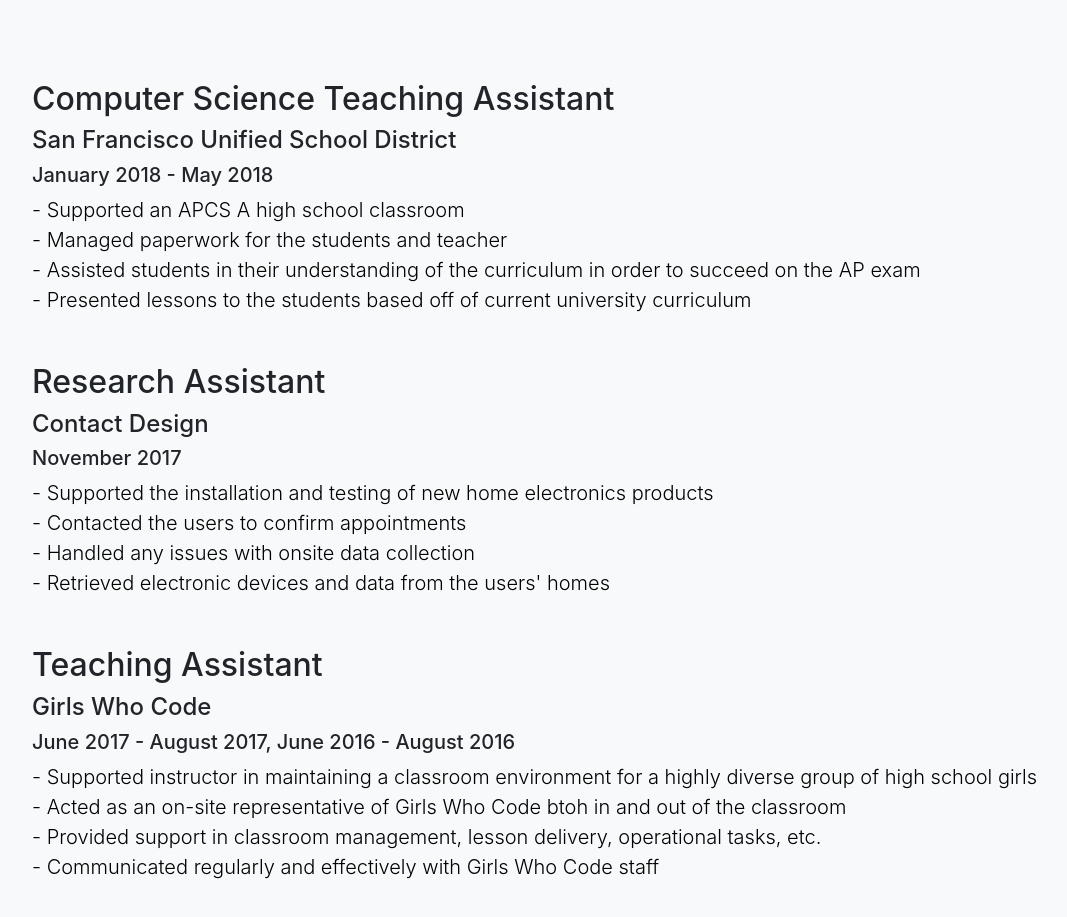
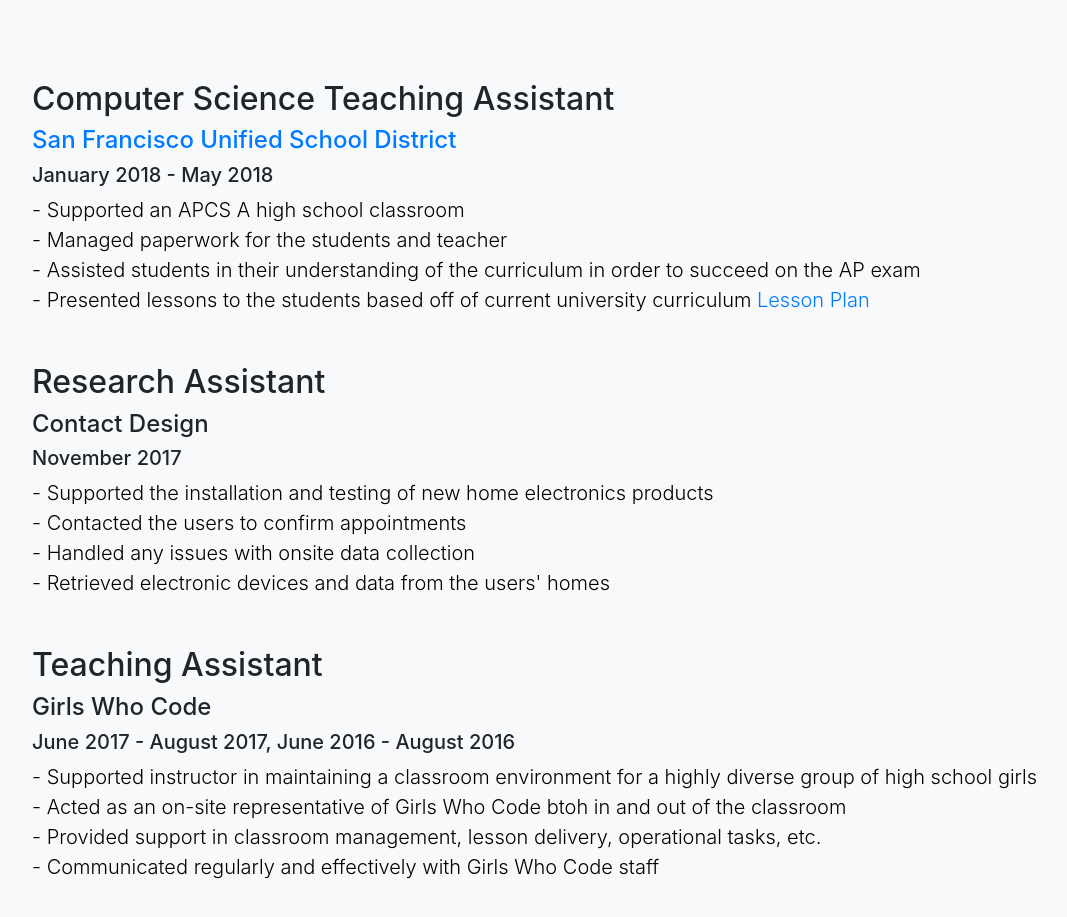
Before and after one commit to rosalba-rodriguez/rosalba-rodriguez.github.io, a website with bundled scripts: page experience.html in a window 1280 px wide. Shown: the part 840-1757 px from the top of the page, without its empty margins (53-1120 px from the left). Built offline with nearby package versions, Linux system fonts and the light colour scheme.

Commit message:
added new files for experience page

```diff
--- a/experience.html
+++ b/experience.html
@@ -50,13 +50,14 @@
         <div>
           <div class=" mx-auto">
             <h2>Computer Science Teaching Assistant</h2>
-            <h4>San Francisco Unified School District</h4>
+            <h4><a href="https://www.csinsf.org/" target="_blank">San Francisco Unified School District</h4></a>
             <h5>January 2018 - May 2018</h5>
             <p class="lead mb-5">
                 - Supported an APCS A high school classroom <br>
                 - Managed paperwork for the students and teacher <br>
                 - Assisted students in their understanding of the curriculum in order to succeed on the AP exam <br>
                 - Presented lessons to the students based off of current university curriculum
+                  <a href="Lesson Plan - 1.pdf">Lesson Plan</a>
             </p>
           </div>
         </div>
```
Also changed, not shown: portfolio.html (+1 -1 lines), 2 other files.
